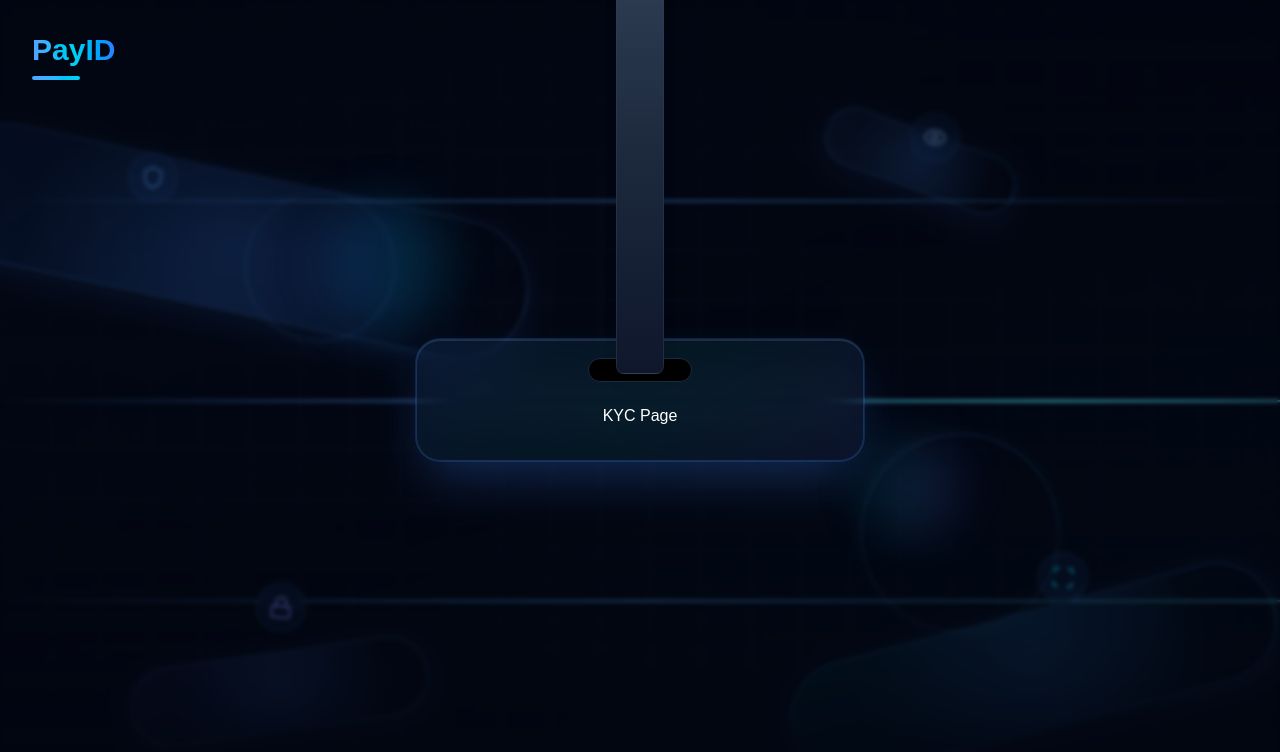
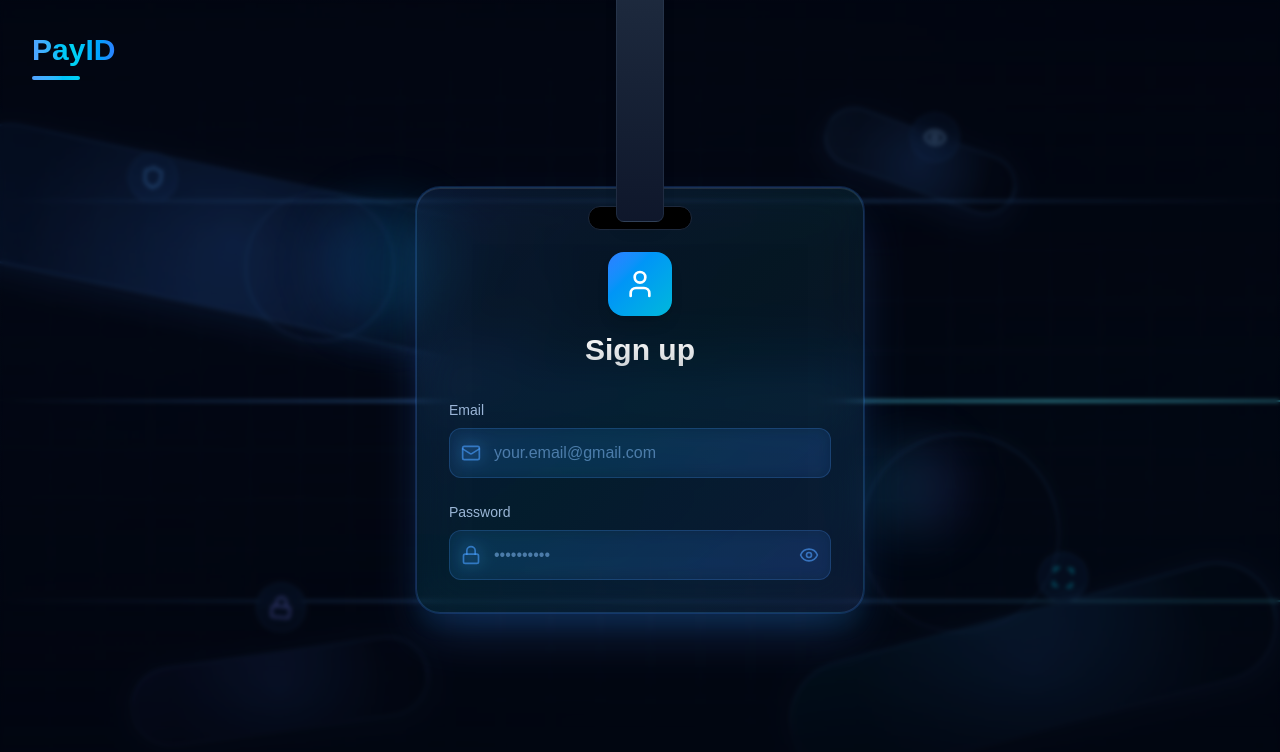
Before and after one commit to Cedctf/payid, a Next.js app: page /kyc in a window 1280 px wide. Shown: the top 752 px of the page. Built offline with nearby package versions, Linux system fonts and the light colour scheme.

Commit message:
Added kyc form structure

```diff
--- a/pages/kyc.js
+++ b/pages/kyc.js
@@ -1,8 +1,23 @@
 import { motion } from "framer-motion";
+import { User, Mail, Lock, Eye, EyeOff } from "lucide-react";
+import { useState } from "react";
 import BiometricBackground from "../components/landing/BiometricBackground";
 import PayIDHeader from "../components/PayIDHeader";
 
 export default function KYCPage() {
+  const [showPassword, setShowPassword] = useState(false);
+  const [formData, setFormData] = useState({
+    email: '',
+    password: ''
+  });
+
+  const handleInputChange = (e) => {
+    setFormData({
+      ...formData,
+      [e.target.name]: e.target.value
+    });
+  };
+
   return (
     <div className="min-h-screen w-full flex items-center justify-center bg-[#030712] p-4">
       {/* Background Grid Pattern */}
@@ -104,9 +119,69 @@ export default function KYCPage() {
             transformOrigin: "top center",
           }}
         >
-          <div className="text-center text-white mt-8">
-            <h1>KYC Page</h1>
-          </div>
+          {/* Card Header */}
+          <motion.div
+            initial={{ opacity: 0, y: 20 }}
+            animate={{ opacity: 1, y: 0 }}
+            transition={{ delay: 0.3, duration: 0.6 }}
+            className="text-center mb-8 mt-8"
+          >
+            <div className="inline-flex items-center justify-center w-16 h-16 bg-gradient-to-br from-blue-500 to-cyan-500 rounded-2xl mb-4 shadow-lg">
+              <User className="h-8 w-8 text-white" />
+            </div>
+            <h1 className="text-3xl font-bold bg-clip-text text-transparent bg-gradient-to-b from-white to-white/80 mb-2">Sign up</h1>
+          </motion.div>
+
+          {/* Form */}
+          <motion.div
+            initial={{ opacity: 0 }}
+            animate={{ opacity: 1 }}
+            transition={{ delay: 0.5, duration: 0.6 }}
+            className="space-y-6"
+          >
+            {/* Email Field */}
+            <div>
+              <label className="block text-sm font-medium text-blue-200/80 mb-2">
+                Email
+              </label>
+              <div className="relative">
+                <Mail className="absolute left-3 top-1/2 transform -translate-y-1/2 h-5 w-5 text-blue-400/60" />
+                <input
+                  type="email"
+                  name="email"
+                  value={formData.email}
+                  onChange={handleInputChange}
+                  placeholder="your.email@gmail.com"
+                  className="w-full pl-11 pr-4 py-3 bg-blue-500/10 border border-blue-400/20 rounded-xl text-white placeholder-blue-300/50 focus:outline-none focus:ring-2 focus:ring-blue-400/50 focus:border-blue-400/40 backdrop-blur-sm transition-all duration-200"
+                />
+              </div>
+            </div>
+
+            {/* Password Field */}
+            <div>
+              <label className="block text-sm font-medium text-blue-200/80 mb-2">
+                Password
+              </label>
+              <div className="relative">
+                <Lock className="absolute left-3 top-1/2 transform -translate-y-1/2 h-5 w-5 text-blue-400/60" />
+                <input
+                  type={showPassword ? "text" : "password"}
+                  name="password"
+                  value={formData.password}
+                  onChange={handleInputChange}
+                  placeholder="••••••••••"
+                  className="w-full pl-11 pr-12 py-3 bg-blue-500/10 border border-blue-400/20 rounded-xl text-white placeholder-blue-300/50 focus:outline-none focus:ring-2 focus:ring-blue-400/50 focus:border-blue-400/40 backdrop-blur-sm transition-all duration-200"
+                />
+                <button
+                  type="button"
+                  onClick={() => setShowPassword(!showPassword)}
+                  className="absolute right-3 top-1/2 transform -translate-y-1/2 text-blue-400/60 hover:text-blue-300 transition-colors"
+                >
+                  {showPassword ? <EyeOff className="h-5 w-5" /> : <Eye className="h-5 w-5" />}
+                </button>
+              </div>
+            </div>
+          </motion.div>
         </motion.div>
 
         {/* Card Shadow/Depth Effect */}
```
